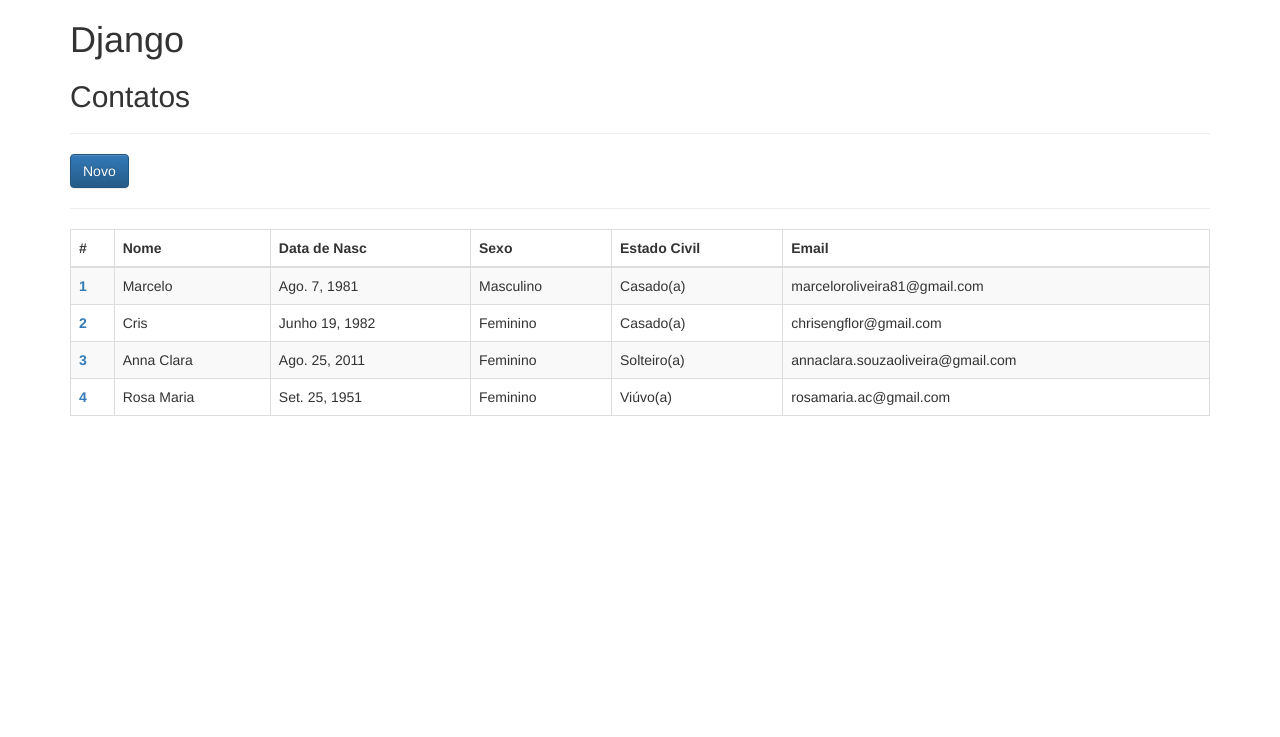
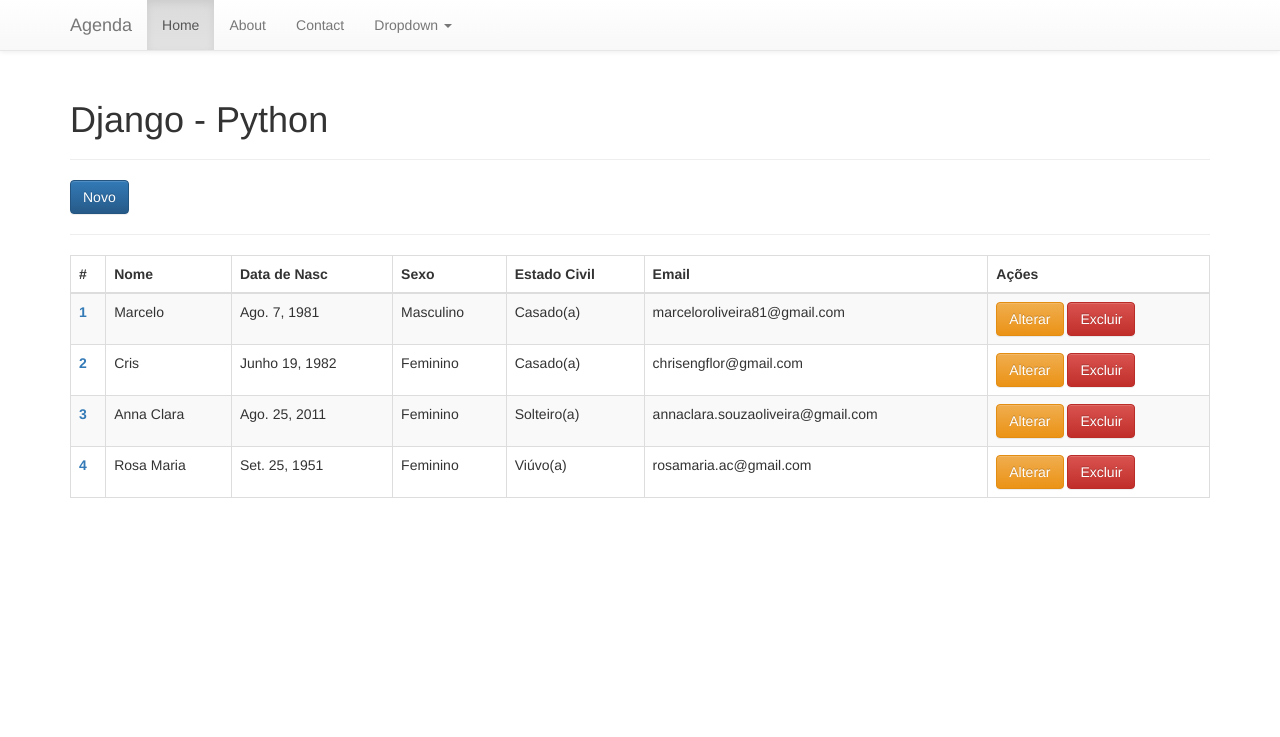
Before and after one commit to marceloroliveira81/agenda-django-python, a Django app: page /contato/ in a window 1280 px wide. Shown: the top 737 px of the page. Run offline with Django 3.2, Linux system fonts and the light colour scheme; data comes from the database, SQL or seed files in the repository; some libraries are stand-ins or nearby versions.

Commit message:
Alteração template index.html
Utilização da extensão do template base.html em index.html

```diff
--- a/contato/templates/contato/index.html
+++ b/contato/templates/contato/index.html
@@ -1,34 +1,7 @@
-<!DOCTYPE html>
-<html lang="en">
-  <head>
-    <meta charset="utf-8">
-    <meta http-equiv="X-UA-Compatible" content="IE=edge">
-    <meta name="viewport" content="width=device-width, initial-scale=1">
-    <!-- The above 3 meta tags *must* come first in the head; any other head content must come *after* these tags -->
-    <title>Agenda - Contatos</title>
+{% extends 'contato/base.html' %}
 
-    <!-- Bootstrap -->
-    <!-- <link href="css/bootstrap.min.css" rel="stylesheet"> -->
+{% block content %}
 
-    <!-- Latest compiled and minified CSS -->
-    <link rel="stylesheet" href="https://maxcdn.bootstrapcdn.com/bootstrap/3.3.7/css/bootstrap.min.css" integrity="sha384-BVYiiSIFeK1dGmJRAkycuHAHRg32OmUcww7on3RYdg4Va+PmSTsz/K68vbdEjh4u" crossorigin="anonymous">
-
-    <!-- Optional theme -->
-    <link rel="stylesheet" href="https://maxcdn.bootstrapcdn.com/bootstrap/3.3.7/css/bootstrap-theme.min.css" integrity="sha384-rHyoN1iRsVXV4nD0JutlnGaslCJuC7uwjduW9SVrLvRYooPp2bWYgmgJQIXwl/Sp" crossorigin="anonymous">
-
-    <!-- HTML5 shim and Respond.js for IE8 support of HTML5 elements and media queries -->
-    <!-- WARNING: Respond.js doesn't work if you view the page via file:// -->
-    <!--[if lt IE 9]>
-      <script src="https://oss.maxcdn.com/html5shiv/3.7.3/html5shiv.min.js"></script>
-      <script src="https://oss.maxcdn.com/respond/1.4.2/respond.min.js"></script>
-    <![endif]-->
-  </head>
-  <body>
-    <div class="container">
-      <h1>Django</h1>
-      <h2>Contatos</h2>
-
-      <hr/>
 <a class="btn btn-primary" href="{% url 'novo' %}" role="button">Novo</a>
 <hr/>
 
@@ -41,6 +14,7 @@
       <th>Sexo</th>
       <th>Estado Civil</th>
       <th>Email</th>
+      <th>Ações</th>
     </tr>
   </thead>
   <tbody>
@@ -52,18 +26,13 @@
       <td>{{contato.get_sexo_display}}</td>
       <td>{{contato.get_estado_civil_display}}</td>
       <td>{{contato.email}}</td>
+      <td>
+        <a href="{% url 'alterar' contato.pk %}" class="btn btn-warning">Alterar</a>
+        <a href="{% url 'excluir' contato.pk %}" class="btn btn-danger">Excluir</a>
+      </td>
     </tr>
     {% endfor %}
   </tbody>
 </table>
-    </div>
 
-    <!-- jQuery (necessary for Bootstrap's JavaScript plugins) -->
-    <script src="https://ajax.googleapis.com/ajax/libs/jquery/1.12.4/jquery.min.js"></script>
-    <!-- Include all compiled plugins (below), or include individual files as needed -->
-    <!--<script src="js/bootstrap.min.js"></script>-->
-
-    <!-- Latest compiled and minified JavaScript -->
-    <script src="https://maxcdn.bootstrapcdn.com/bootstrap/3.3.7/js/bootstrap.min.js" integrity="sha384-Tc5IQib027qvyjSMfHjOMaLkfuWVxZxUPnCJA7l2mCWNIpG9mGCD8wGNIcPD7Txa" crossorigin="anonymous"></script>
-  </body>
-</html>
+{% endblock content %}
```
Lines whose indentation alone changed are shown as unchanged.
